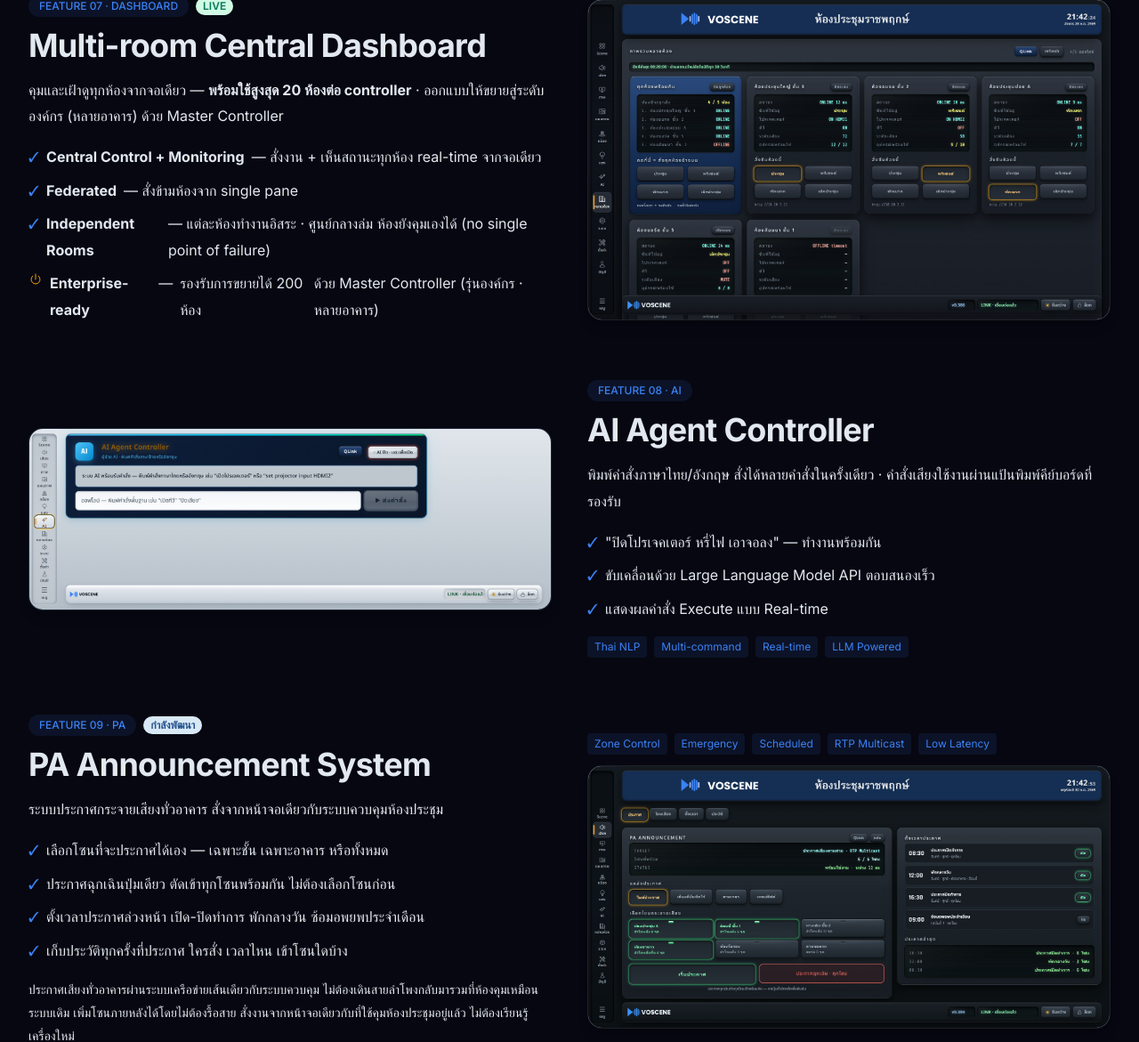
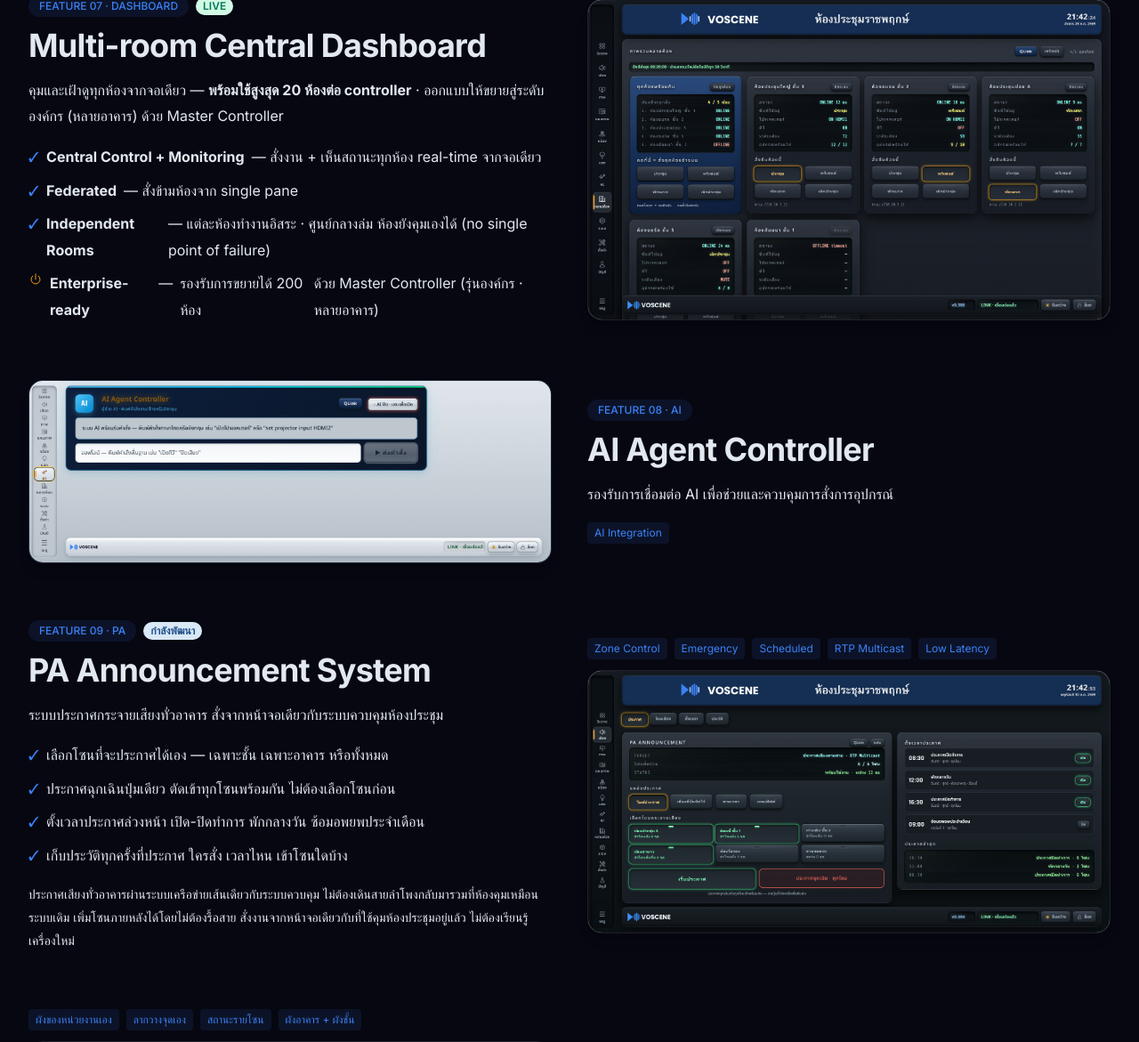
Before and after one commit to Voscene/voscene-web, a FastAPI app: page /features in a window 1280 px wide. Shown: the part 3497-4668 px from the top of the page at 89% size. Run offline with FastAPI, Linux system fonts and the light colour scheme; some libraries are stand-ins or nearby versions; some web fonts are replaced.

Commit message:
Use the owner's AI wording on FEATURE 08 and drop the 24-hour install promise
The FEATURE 08 card on /features now reads "รองรับการเชื่อมต่อ AI เพื่อช่วย
และควบคุมการสั่งการอุปกรณ์" with a single "AI Integration" tag, replacing
the multi-command, LLM-speed and real-time claims and the Thai NLP / LLM
Powered chips; the image alt follows.

"ติดตั้งใน 24 ชั่วโมง" is gone: the /why comparison loses its Setup Time
row (<24 hours vs 2-4 weeks), the CMS defaults drop it, and seed strips
the phrase from the live SEO and hero descriptions on boot, leaving the
rest of what the admin wrote.

Co-Authored-By: Claude Opus 5.5 <noreply@anthropic.com>

```diff
--- a/seed.py
+++ b/seed.py
@@ -134,7 +134,7 @@ DEFAULT_CONTENT = [
     ("hero_title_line2", "smart spaces.", "บรรทัดที่ 2 (สี gradient)", "hero", "text"),
     ("hero_subtitle_th", "ระบบควบคุม AV ขับเคลื่อนด้วย AI ออกแบบเพื่อองค์กรไทย", "บรรทัดภาษาไทย", "hero", "text"),
     ("hero_tagline", "Voice on SCENE · Speak. Control. Transform.", "Slogan", "hero", "text"),
-    ("hero_description", "Voscene เปลี่ยนห้องประชุม โรงแรม ห้องเรียน และพื้นที่ event ให้กลายเป็น smart space ที่ควบคุมด้วยภาษาธรรมชาติ ผ่าน AI Thai/English — ติดตั้งใน 24 ชั่วโมง ราคาประหยัดกว่าระบบควบคุม AV ต่างประเทศ รองรับอุปกรณ์ AV หลากหลายยี่ห้อ — 48 ยี่ห้อ · 1,000+ รุ่น ผ่านโปรโตคอลมาตรฐาน (PJLink · VISCA · webOS/Tizen · DMX ฯลฯ)", "คำอธิบาย Hero", "hero", "textarea"),
+    ("hero_description", "Voscene เปลี่ยนห้องประชุม โรงแรม ห้องเรียน และพื้นที่ event ให้กลายเป็น smart space ที่ควบคุมด้วยภาษาธรรมชาติ ผ่าน AI Thai/English — ราคาประหยัดกว่าระบบควบคุม AV ต่างประเทศ รองรับอุปกรณ์ AV หลากหลายยี่ห้อ — 48 ยี่ห้อ · 1,000+ รุ่น ผ่านโปรโตคอลมาตรฐาน (PJLink · VISCA · webOS/Tizen · DMX ฯลฯ)", "คำอธิบาย Hero", "hero", "textarea"),
     ("hero_cta_primary", "Book a Demo", "ปุ่มหลัก", "hero", "text"),
     ("hero_cta_secondary", "ดูฟีเจอร์", "ปุ่มรอง", "hero", "text"),
     ("hero_mission", "\"พูดสิ่งที่อยากทำ\" — Voscene จัดการที่เหลือให้", "Mission Statement (quote-style)", "hero", "textarea"),
@@ -194,7 +194,7 @@ DEFAULT_CONTENT = [
 
     # ===== SEO / Meta =====
     ("seo_title", "Voscene — ซอฟต์แวร์ควบคุม AV สำหรับองค์กร · Enterprise AV Control Software", "Title สำหรับ Search Engine", "seo", "text"),
-    ("seo_description", "Voscene — ซอฟต์แวร์ควบคุม AV สำหรับองค์กรและงานราชการ · เปิดเบราว์เซอร์ใช้งานได้ทันที ไม่ต้องติดตั้งแอป ไม่ต้องใช้ Touch Panel ราคาแพง · ตั้งค่าผ่านเบราว์เซอร์ · ติดตั้งใน 24 ชั่วโมง · ราคาประหยัดกว่าระบบควบคุม AV ต่างประเทศ · 18 โมดูลควบคุม: Scene, Video Matrix, Audio, Projector, Smart TV, DMX Lighting, Multi-Room (20 ห้อง/controller · รองรับการขยายได้ 200 ห้อง), PTZ, Auto Tracking, IR, Conference, Calendar, Schedule, Booking (Coming soon · ปฏิทิน พ.ศ.), Video Conferencing, PA + Graphic Paging (กำลังพัฒนา) + AI Assist สั่งงานภาษาไทย/อังกฤษ (นำร่อง) · OAuth + LINE + OTA · รองรับอุปกรณ์ 48 ยี่ห้อ 1,000+ รุ่น · เหมาะกับงานราชการ (ขายขาด · ผ่านเกณฑ์จัดซื้อ)", "Meta Description", "seo", "textarea"),
+    ("seo_description", "Voscene — ซอฟต์แวร์ควบคุม AV สำหรับองค์กรและงานราชการ · เปิดเบราว์เซอร์ใช้งานได้ทันที ไม่ต้องติดตั้งแอป ไม่ต้องใช้ Touch Panel ราคาแพง · ตั้งค่าผ่านเบราว์เซอร์ · ราคาประหยัดกว่าระบบควบคุม AV ต่างประเทศ · 18 โมดูลควบคุม: Scene, Video Matrix, Audio, Projector, Smart TV, DMX Lighting, Multi-Room (20 ห้อง/controller · รองรับการขยายได้ 200 ห้อง), PTZ, Auto Tracking, IR, Conference, Calendar, Schedule, Booking (Coming soon · ปฏิทิน พ.ศ.), Video Conferencing, PA + Graphic Paging (กำลังพัฒนา) + AI Assist สั่งงานภาษาไทย/อังกฤษ (นำร่อง) · OAuth + LINE + OTA · รองรับอุปกรณ์ 48 ยี่ห้อ 1,000+ รุ่น · เหมาะกับงานราชการ (ขายขาด · ผ่านเกณฑ์จัดซื้อ)", "Meta Description", "seo", "textarea"),
 ]
 
 
@@ -300,14 +300,16 @@ def run_seed():
         AI_CONSULT_RETIRE = {} if settings.AI_CONSULT_ENABLED else {"contact_subtitle": "วิเคราะห์"}
         FORM_RETIRE = {"contact_subtitle": "กรอก"}
         # 2026-09-27 เจ้าของตัดสินถ้อยคำก่อนยิงโฆษณา: เลิกตัวเลข "ประหยัด 60-80%" (ไม่มีเอกสารเทียบราคารองรับ)
-        # และ "~200 ห้อง" (ใช้ "รองรับการขยายได้ 200 ห้อง") — แทนเฉพาะวลีเก่าในค่าที่เก็บอยู่ ส่วนอื่นที่แอดมินแก้ไว้คงเดิม
+        # "ติดตั้งใน 24 ชั่วโมง" (ตัดออก ไม่สัญญาระยะเวลา) และ "~200 ห้อง" (ใช้ "รองรับการขยายได้ 200 ห้อง") — แทนเฉพาะวลีเก่าในค่าที่เก็บอยู่ ส่วนอื่นที่แอดมินแก้ไว้คงเดิม
         # stat_1 เป็นคู่ตัวเลข/คำอธิบาย → แทนเฉพาะเมื่อยังเป็นค่าเดิมทั้งช่อง
         CLAIM_REWRITES = {
             "stat_1_value": [("60-80%", "ประหยัดกว่า")],
             "stat_1_label": [("ประหยัดกว่าระบบ AV แบรนด์ใหญ่", "ระบบควบคุม AV ต่างประเทศ")],
-            "hero_description": [("ราคาประหยัดกว่าระบบ AV ระดับโลก 60-80%", "ราคาประหยัดกว่าระบบควบคุม AV ต่างประเทศ")],
+            "hero_description": [("ราคาประหยัดกว่าระบบ AV ระดับโลก 60-80%", "ราคาประหยัดกว่าระบบควบคุม AV ต่างประเทศ"),
+                                 ("ติดตั้งใน 24 ชั่วโมง ", "")],
             "about_description": [("แต่ราคาประหยัดกว่า 60-80%", "แต่ราคาประหยัดกว่าระบบควบคุม AV ต่างประเทศ")],
-            "seo_description": [("ประหยัด 60-80%", "ราคาประหยัดกว่าระบบควบคุม AV ต่างประเทศ"),
+            "seo_description": [("ติดตั้งใน 24 ชั่วโมง · ", ""),
+                                ("ประหยัด 60-80%", "ราคาประหยัดกว่าระบบควบคุม AV ต่างประเทศ"),
                                 ("ออกแบบให้ขยายถึง ~200 ห้อง", "รองรับการขยายได้ 200 ห้อง"),
                                 ("(20 ห้อง/controller · รองรับการขยาย)", "(20 ห้อง/controller · รองรับการขยายได้ 200 ห้อง)")],
         }
--- a/templates/public/features.html
+++ b/templates/public/features.html
@@ -203,21 +203,14 @@
                         <div class="inline-block px-3 py-1 rounded-full bg-electric/10 text-electric text-xs font-medium">FEATURE 08 · AI</div>
                     </div>
                     <h2 class="text-3xl md:text-4xl font-bold mb-4 font-th text-navy">AI Agent Controller</h2>
-                    <p class="text-slate-600 mb-4 font-th">พิมพ์คำสั่งภาษาไทย/อังกฤษ สั่งได้หลายคำสั่งในครั้งเดียว · คำสั่งเสียงใช้งานผ่านแป้นพิมพ์คีย์บอร์ดที่รองรับ</p>
-                    <ul class="space-y-2 text-slate-700 font-th">
-                        <li class="flex gap-2"><span class="text-electric">✓</span> "ปิดโปรเจคเตอร์ หรี่ไฟ เอาจอลง" — ทำงานพร้อมกัน</li>
-                        <li class="flex gap-2"><span class="text-electric">✓</span> ขับเคลื่อนด้วย Large Language Model API ตอบสนองเร็ว</li>
-                        <li class="flex gap-2"><span class="text-electric">✓</span> แสดงผลคำสั่ง Execute แบบ Real-time</li>
-                    </ul>
+                    {# ถ้อยคำ AI ตามที่เจ้าของกำหนด 2026-09-27 — ห้ามอ้างเกินกว่านี้ (ดู docs/MARKETING-GUIDE.md §1) #}
+                    <p class="text-slate-600 mb-4 font-th">รองรับการเชื่อมต่อ AI เพื่อช่วยและควบคุมการสั่งการอุปกรณ์</p>
                     <div class="mt-4 flex flex-wrap gap-2">
-                        <span class="px-2 py-1 rounded bg-electric/10 text-electric text-xs">Thai NLP</span>
-                        <span class="px-2 py-1 rounded bg-electric/10 text-electric text-xs">Multi-command</span>
-                        <span class="px-2 py-1 rounded bg-electric/10 text-electric text-xs">Real-time</span>
-                        <span class="px-2 py-1 rounded bg-electric/10 text-electric text-xs">LLM Powered</span>
+                        <span class="px-2 py-1 rounded bg-electric/10 text-electric text-xs">AI Integration</span>
                     </div>
                 </div>
                 <div class="md:order-1 rounded-2xl overflow-hidden border border-slate-200 shadow-lg bg-navy-950">
-                    <div class="theme-swap"><img src="/static/images/feature-ai-agent-light.jpg" alt="AI Agent Controller — สั่งงานหลายคำสั่งพร้อมกัน" class="w-full h-auto" loading="lazy"><img src="/static/images/feature-ai-agent.jpg" alt="" aria-hidden="true" class="swap-dark w-full h-auto" loading="lazy"></div>
+                    <div class="theme-swap"><img src="/static/images/feature-ai-agent-light.jpg" alt="AI Agent Controller — รองรับการเชื่อมต่อ AI" class="w-full h-auto" loading="lazy"><img src="/static/images/feature-ai-agent.jpg" alt="" aria-hidden="true" class="swap-dark w-full h-auto" loading="lazy"></div>
                 </div>
             </div>
 
--- a/templates/public/why.html
+++ b/templates/public/why.html
@@ -112,11 +112,7 @@
                     </tr>
                 </thead>
                 <tbody class="text-sm font-th">
-                    <tr class="border-b border-slate-100">
-                        <td class="px-6 py-3.5 font-medium text-navy">Setup Time</td>
-                        <td class="px-6 py-3.5 text-slate-500">2–4 weeks</td>
-                        <td class="px-6 py-3.5 text-electric font-semibold border-l-2 border-electric/40 bg-electric/[0.04]">&lt;24 hours (single-room)</td>
-                    </tr>
+                    {# แถว Setup Time (<24 hours) ตัดออก 2026-09-27 — เจ้าของไม่ให้สัญญาระยะเวลาติดตั้ง #}
                     <tr class="border-b border-slate-100 bg-slate-50/50">
                         <td class="px-6 py-3.5 font-medium text-navy">Touch Panel</td>
                         <td class="px-6 py-3.5 text-slate-500">Required, expensive</td>
```
Also changed, not shown: tests/test_marketing.py (+8 -1 lines).
